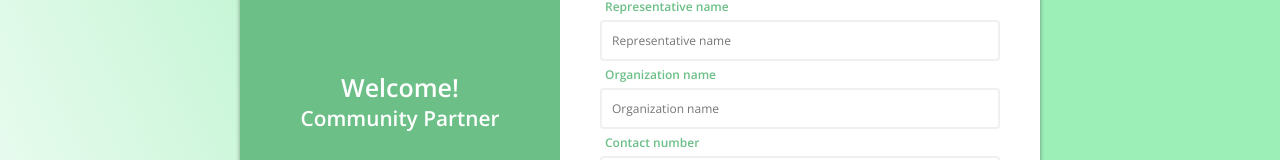
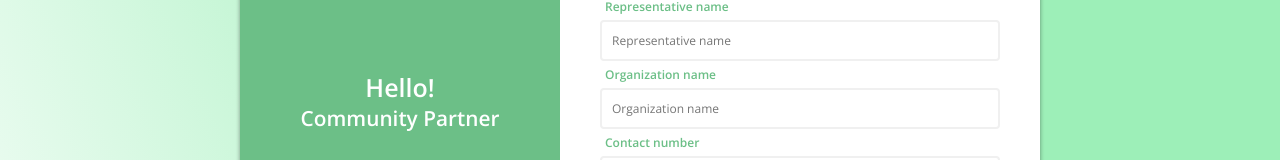
Before and after one commit to trashcashdevph/partner_registration_static, a plain HTML site: page index.html in a window 1280 px wide. Shown: the part 187-347 px from the top of the page. Drawn offline with nearby package versions, Linux system fonts and the light colour scheme.

Commit message:
Changes text

```diff
--- a/index.html
+++ b/index.html
@@ -16,7 +16,7 @@
     <div class="container">
         <div class="background">
             <div class="side-header">
-                <span>Welcome!</span>
+                <span>Hello!</span>
                 <h1>Community Partner</h1>
                 <p>Already have an account?</p>
                 <button id="sign-in">Sign in</button>
```
